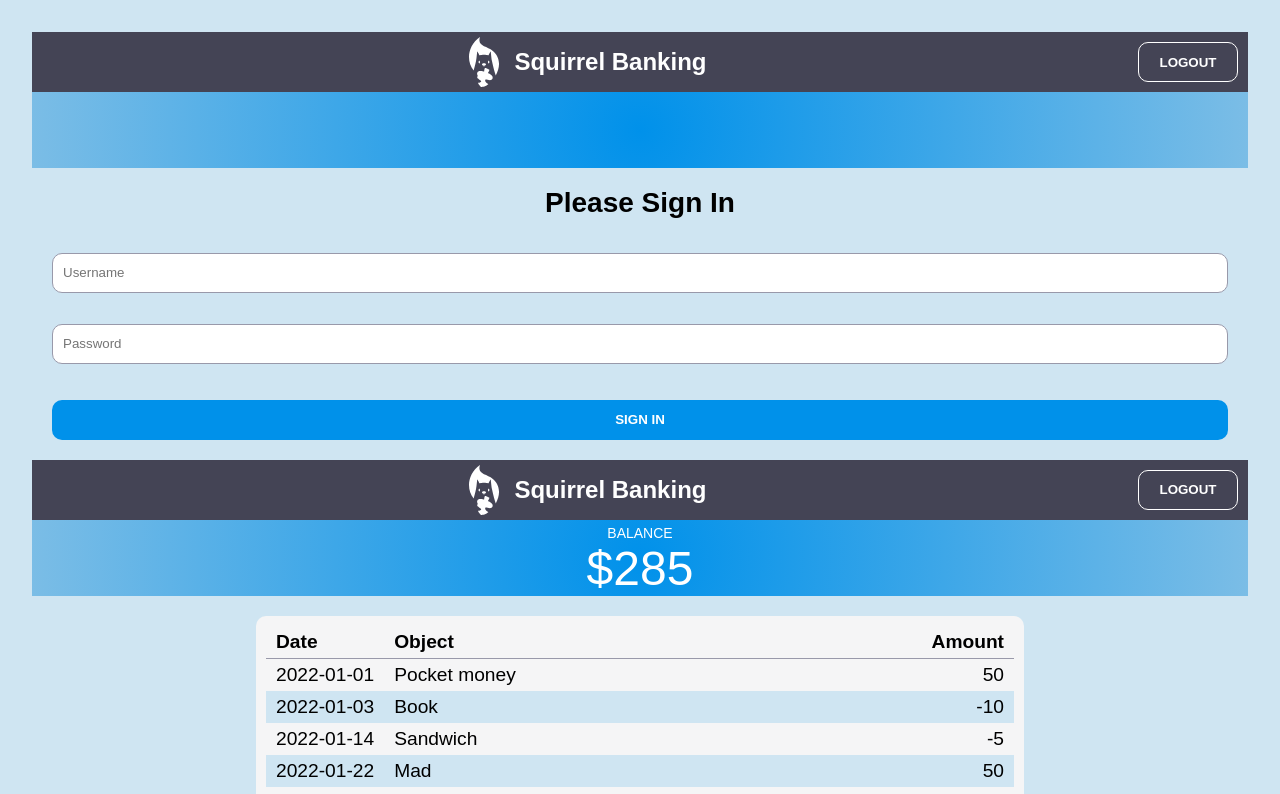
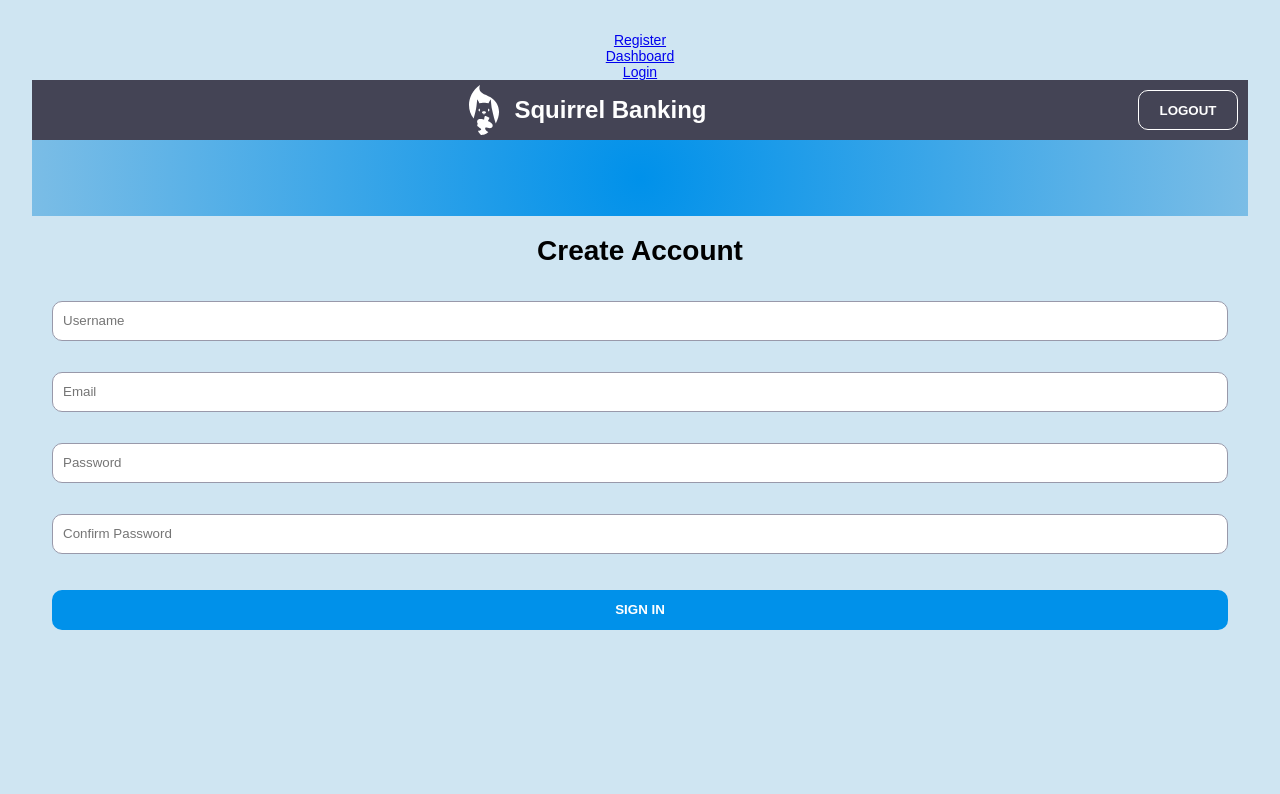
Before and after one commit to jalvarado9000/Squirrel-Bank, a React (Vite) app: page / in a window 1280 px wide. Shown: the top 794 px of the page. Built offline with nearby package versions, Linux system fonts and the light colour scheme.

Commit message:
make changes to use BrowserRouter

```diff
--- a/src/App.jsx
+++ b/src/App.jsx
@@ -1,12 +1,10 @@
 import { useState } from 'react'
-
 import './App.css'
-
 import transactions from './TRANSACTIONS'
-
 import { LoginPage } from './LoginPage'
 import { RegisterPage } from './RegisterPage'
 import { DashboardPage } from './DashboardPage'
+import { BrowserRouter, Routes, Route, NavLink } from "react-router-dom"
 
 
 function App() {
@@ -23,25 +21,36 @@ function App() {
 
   return (
     <>
+
+      <BrowserRouter>
       <div className="dashboard-page">
 
 
-        <LoginPage />
+          <nav>
 
-        <DashboardPage
-        balance={allTransaction}
-        title={accountNumber}
-        history={allTransaction}
-        titles={addTransactionLabel}
-        newTransaction={handleNewTransactions}
-        />
+            <NavLink to="/">Register</NavLink>
+            <br />
+            <NavLink to="Dashboard">Dashboard</NavLink>
+            <br />
+            <NavLink to="Login">Login</NavLink>
+          </nav>
 
-        <RegisterPage />
+          <Routes>
+            <Route index element={<RegisterPage />} />
+            <Route path="Dashboard" element={<DashboardPage balance={allTransaction}
+              title={accountNumber}
+              history={allTransaction}
+              titles={addTransactionLabel}
+              newTransaction={handleNewTransactions} />} />
+            <Route path="Login" element={<LoginPage />} />
+          </Routes>
+
 
 
 
 
       </div>
+      </BrowserRouter>
 
     </>
   )
```
